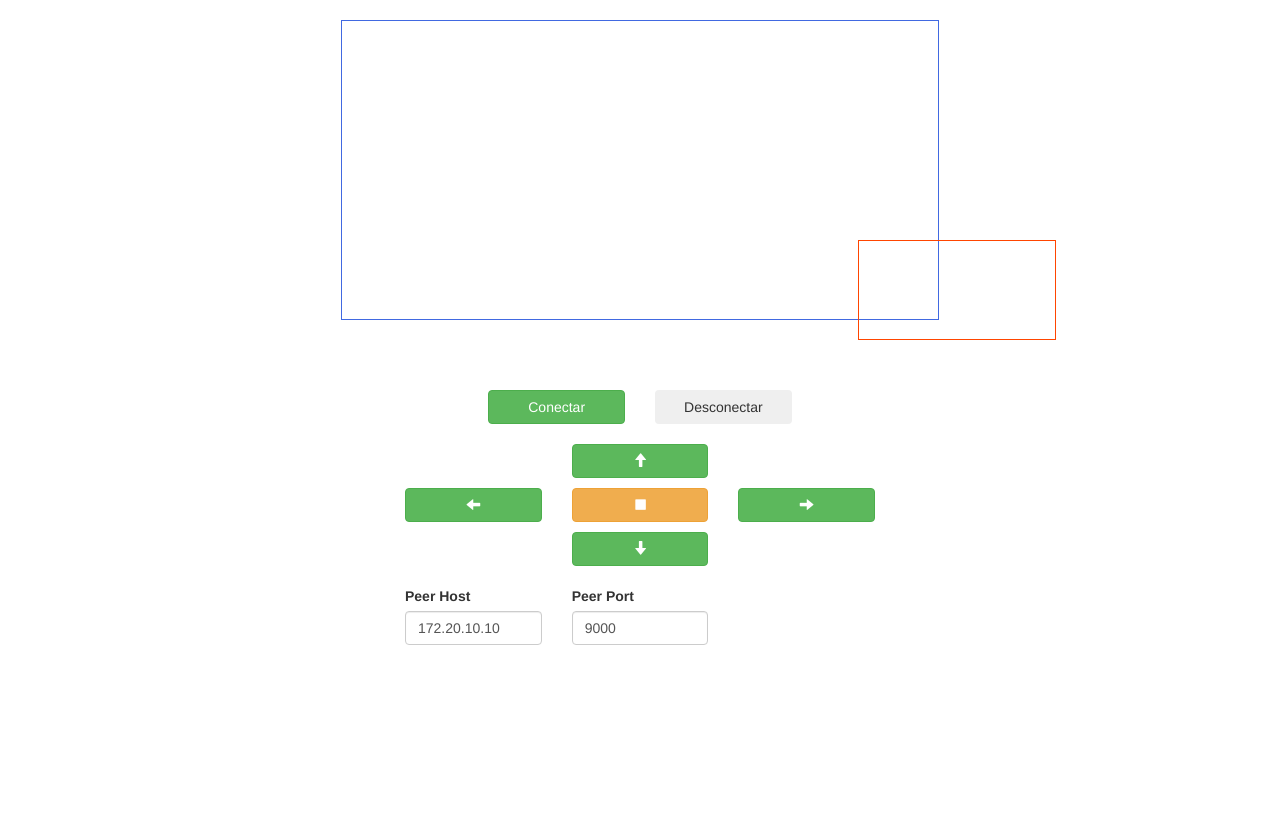
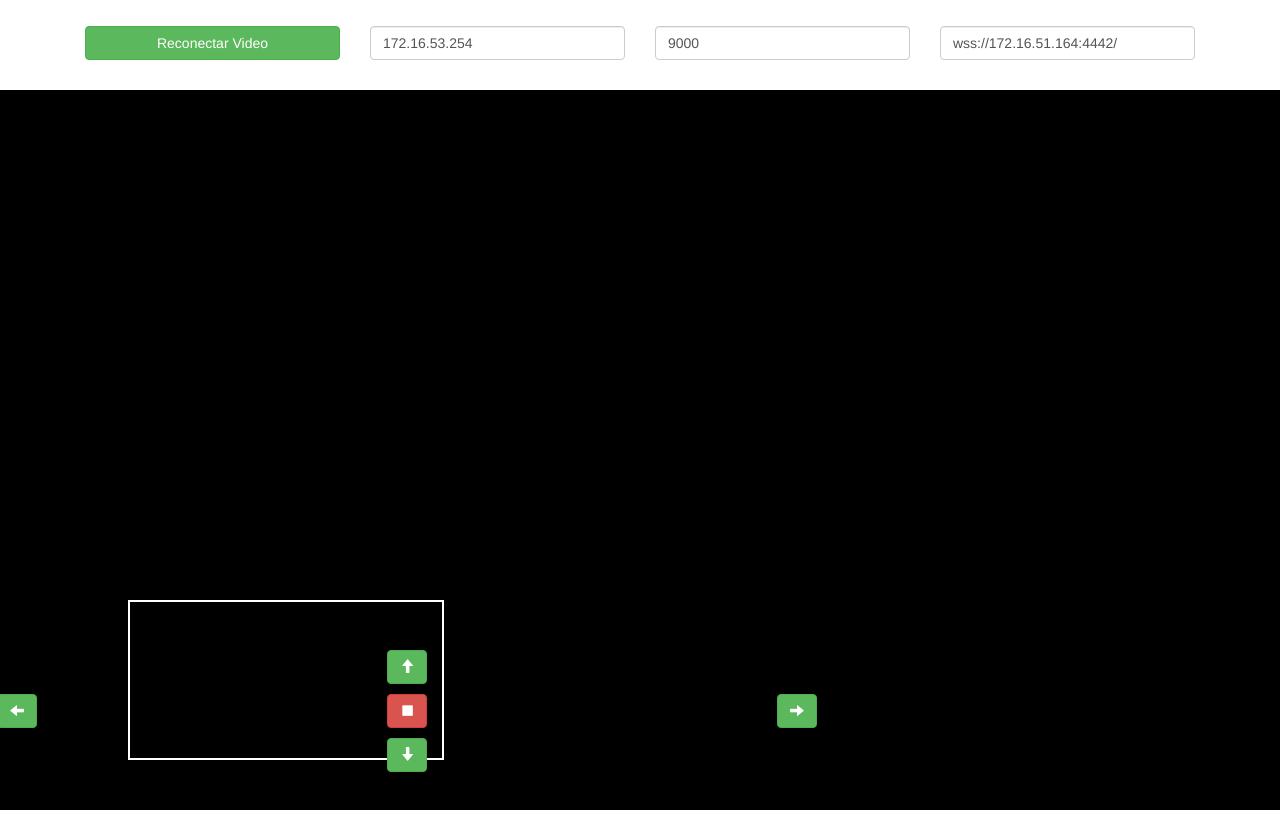
Before and after one commit to VictorHaine/malandbot-app2, a website with bundled scripts: page index.html in a window 1280 px wide. Before the commit the page ends 800 px from the top, so only its background shows below. Built offline with nearby package versions, Linux system fonts and the light colour scheme; no server answers.

Commit message:
atualizações

```diff
--- a/css/malandbot.css
+++ b/css/malandbot.css
@@ -1,18 +1,44 @@
+html,
+body {
+    height: 100%;
+    width: 100%;
+    /*overflow-y: hidden;*/
+    min-height: 334px;
+    min-width: 400px;
+}
 
-#malandbot {
-    max-width: 500px;
+.malandbot-navbar {
+    margin: 2% 0 0 0;
+    height: 8%;
+}
+
+.malandbot-controlls {
+    position: absolute;
+    display: block;
+    top: calc(100% - 150px);
+    right: 10%;
+    height: 20%;
+    width: 20%;
+    min-height: 150px;
+    min-width: 150px;
 }
 
 #remoteVideo {
-    border: 1px solid royalblue;
+    background-color: #000;
+    display: block;
+    height: 90%;
+    width: 100%;
+    /*border: 1px solid royalblue;
     display: block;
     height: 300px;
-    margin: 20px auto;
+    margin: 20px auto;*/
 }
 
 #localVideo {
-    border: 1px solid orangered;
+    border: 2px solid white;
     display: block;
-    height: 100px;
-    margin: -100px 33% 50px 67%;
+    height: 20%;
+    position: absolute;
+    top: 75%;
+    left: 10%;
 }
--- a/index.html
+++ b/index.html
@@ -8,10 +8,70 @@
 </head>
 
 <body>
+	<div class="container malandbot-navbar">
+		<div class="col-xs-3">
+			<button id="videoCallButton" class="btn btn-block btn-success">Reconectar Video</button>
+		</div>
+		<div class="col-xs-3">
+			<div class="form-group">
+				<!--<label for="peerHost">Peer Host</label>-->
+				<input type="text" class="form-control" name="peerHost" id="peerHost" value="172.16.53.254" />
+			</div>
+		</div>
+		<div class="col-xs-3">
+			<div class="form-group">
+				<!--<label for="peerHost">Peer Port</label>-->
+				<input type="text" class="form-control" name="peerHost" id="peerPort" value="9000" />
+			</div>
+		</div>
+		<div class="col-xs-3">
+			<div class="form-group">
+				<!--<label for="brokerHost">Broker</label>-->
+				<input type="text" class="form-control" name="brokerHost" id="brokerHost" value="wss://172.16.51.164:4442/" />
+			</div>
+		</div>
+	</div>
+
 	<video id="remoteVideo" autoplay></video>
 	<video id="localVideo" autoplay muted></video>
 
-    <div class="container" id="malandbot">
+	<div class="container malandbot-controlls">
+		<div class="row">
+			<div class="col-xs-4 col-xs-offset-4">
+				<button id="btn-forward" class="btn btn-success">
+                <span class="glyphicon glyphicon-arrow-up"></span>
+            </button>
+			</div>
+		</div>
+
+		<div class="row" style="margin-top: 10px; margin-bottom: 10px;">
+			<div class="col-xs-4">
+				<button id="btn-left" class="btn btn-success">
+                <span class="glyphicon glyphicon-arrow-left"></span>
+            </button>
+			</div>
+			<div class="col-xs-4">
+				<button id="btn-on-off" class="btn btn-danger">
+                <span class="glyphicon glyphicon-stop"></span>
+            </button>
+			</div>
+			<div class="col-xs-4">
+				<button id="btn-right" class="btn btn-success">
+                <span class="glyphicon glyphicon-arrow-right"></span>
+            </button>
+			</div>
+		</div>
+
+		<div class="row">
+			<div class="col-xs-4 col-xs-offset-4">
+				<button id="btn-backward" class="btn btn-success">
+                <span class="glyphicon glyphicon-arrow-down"></span>
+            </button>
+			</div>
+		</div>
+	</div>
+
+	<!--<div class="container" id="malandbot">
 		<div class="row">
 			<div class="col-xs-4 col-xs-push-2">
 				<button id="videoCallButton" class="btn btn-block btn-success">Conectar</button>
@@ -21,55 +81,12 @@
 			</div>
 		</div>
 		<br />
-        <div class="row">
-            <div class="col-xs-4 col-xs-offset-4">
-                <button id="btn-forward" class="btn btn-block btn-success">
-                <span class="glyphicon glyphicon-arrow-up"></span>
-            </button>
-            </div>
-        </div>
 
-        <div class="row" style="margin-top: 10px; margin-bottom: 10px;">
-            <div class="col-xs-4">
-                <button id="btn-left" class="btn btn-block btn-success">
-                <span class="glyphicon glyphicon-arrow-left"></span>
-            </button>
-            </div>
-            <div class="col-xs-4">
-                <button id="btn-on-off" class="btn btn-block btn-warning">
-                <span class="glyphicon glyphicon-stop"></span>
-            </button>
-            </div>
-            <div class="col-xs-4">
-                <button id="btn-right" class="btn btn-block btn-success">
-                <span class="glyphicon glyphicon-arrow-right"></span>
-            </button>
-            </div>
-        </div>
-
-        <div class="row">
-            <div class="col-xs-4 col-xs-offset-4">
-                <button id="btn-backward" class="btn btn-block btn-success">
-                <span class="glyphicon glyphicon-arrow-down"></span>
-            </button>
-            </div>
-        </div>
 
 		<div class="row" style="margin-top: 20px; margin-bottom: 50px;">
-            <div class="col-xs-4">
-                <div class="form-group">
-                    <label for="peerHost">Peer Host</label>
-                    <input type="text" class="form-control" name="peerHost" id="peerHost" value="172.20.10.10" />
+
 		</div>
-            </div>
-            <div class="col-xs-4">
-                <div class="form-group">
-                    <label for="peerHost">Peer Port</label>
-                    <input type="text" class="form-control" name="peerHost" id="peerPort" value="9000" />
-                </div>
-            </div>
-        </div>
-    </div>
+	</div>-->
 
 	<script src="js/jquery.min.js"></script>
 	<script src="js/bootstrap.min.js"></script>
--- a/js/controlls.js
+++ b/js/controlls.js
@@ -1,30 +1,43 @@
 $(document).ready(function () {
 
-    // MQTT Vars
-    var url = "wss://iot.eclipse.org:443/ws/";
-    //var url = "192.168.137.1";
-    //var port = 8080;
-    var clientID = "malandbot";
-    var publishDestination = "MQTTMalandbotEnvia";
-    var subscribeDestination = "MQTTMalandbotRecebe";
+    var config = {
+        client: null,
+        clientID: 'malandbot',
+        publishDestination: 'MQTTMalandbotEnvia',
+        subscribeDestination: 'MQTTMalandbotRecebe',
+        brokerHost: $('#brokerHost')
+    };
 
-    // MQTT
-    //client = new Paho.MQTT.Client(url, port, clientID);
-    client = new Paho.MQTT.Client(url, clientID);
-    client.onMessageArrived = function (message) {
-        console.log("Message Arrived: " + message.payloadString);
-    };
-    client.connect({
-        onSuccess: function () {
-            console.log("Conectado ao MQTT");
-//            client.subscribe(subscribeDestination);
-        }
+    config.brokerHost.change(function () {
+        connectBroker();
     });
+    connectBroker();
+
+
+    function connectBroker() {
+        config.client = new Paho.MQTT.Client(config.brokerHost.val(), config.clientID);
+        config.client.connect({
+            onSuccess: function () {
+                console.log('Conectado ao MQTT');
+            },
+            onFailure: function (e) {
+                console.log('Erro ao conectar ao broker - ', e);
+            }
+        });
+    }
 
     function publishMQTTCommand(command) {
-        var m = new Paho.MQTT.Message(command);
-        m.destinationName = publishDestination;
-        client.send(m);
+        try {
+            if (config.client) {
+                var m = new Paho.MQTT.Message(command);
+                m.destinationName = config.publishDestination;
+                config.client.send(m);
+            } else {
+                console.log('MQTT não conectado');
+            }
+        } catch (error) {
+            console.log('Erro ao publicar o command - ', error);
+        }
     }
 
     $("#btn-forward")
--- a/js/webrtc.js
+++ b/js/webrtc.js
@@ -1,179 +1,58 @@
 $(document).ready(function () {
 
-    // Call Elements
-    var videoCallButton = $("#videoCallButton");
-    var endCallButton = $("#endCallButton");
-    var localVideo = $("#localVideo");
-    var remoteVideo = $("#remoteVideo");
+    var store = {
+        videoCallButton: $("#videoCallButton"),
+        endCallButton: $("#endCallButton"),
+        localVideo: $("#localVideo"),
+        remoteVideo: $("#remoteVideo"),
+        peerHost: $("#peerHost"),
+        peerPort: $("#peerPort"),
+        peerPath: '/malandbot',
+        peerClient: null
+    };
 
-    var peerHost = $("#peerHost").val();
-    var peerPort = $("#peerPort").val();
-    var peer = new Peer('controlador', {
-        host: peerHost,
-        port: peerPort,
-        path: '/malandbot'
+    store.videoCallButton.click(function () {
+        connectVideo();
+    });
+    store.peerHost.change(function () {
+        resetVideo();
+    });
+    store.peerPort.change(function () {
+        resetVideo();
     });
 
-    videoCallButton.click(function () {
+    resetVideo();
+
+    function resetVideo() {
+        store.peerClient = null;
+        store.localVideo.attr("src", null);
+        store.remoteVideo.attr("src", null);
+
+        connectVideo();
+    }
+
+    function connectVideo() {
+        if (!store.peerClient) {
+            store.peerClient = new Peer('controlador', {
+                host: store.peerHost.val(),
+                port: store.peerPort.val(),
+                path: store.peerPath
+            });
+        }
+
         navigator.getUserMedia = navigator.getUserMedia || navigator.webkitGetUserMedia || navigator.mozGetUserMedia;
         navigator.getUserMedia({
             video: true,
             audio: true
         }, function (stream) {
-            var call = peer.call('robo', stream);
-            localVideo.attr("src", URL.createObjectURL(stream));
+            var call = store.peerClient.call('robo', stream);
+            store.localVideo.attr("src", URL.createObjectURL(stream));
             call.on('stream', function (remoteStream) {
-                remoteVideo.attr("src", URL.createObjectURL(remoteStream));
+                store.remoteVideo.attr("src", URL.createObjectURL(remoteStream));
             });
         }, function (err) {
             console.log('Failed to get local stream', err);
         });
-    });
+    }
 
-
-})
-
-// $(document).ready(function () {
-
-//     // MQTT Vars
-//     var url = "wss://iot.eclipse.org:443/ws/";
-//     //var port = 1883;
-//     var clientID = "malandbot";
-//     var publishDestination = "MQTTMalandbotEnvia";
-//     var subscribeDestination = "MQTTMalandbotRecebe";
-
-//     // Call Elements
-//     var videoCallButton = $("#videoCallButton");
-//     var endCallButton = $("#endCallButton");
-//     var localVideo = $("#localVideo");
-//     var remoteVideo = $("#remoteVideo");
-
-//     // MQTT
-//     client = new Paho.MQTT.Client(url, clientID);
-//     client.onMessageArrived = function (message) {
-//         console.log("Message Arrived: " + message.payloadString);
-//     };
-//     client.connect({
-//         onSuccess: function () {
-//             console.log("Conectado ao MQTT");
-//             client.subscribe(subscribeDestination);
-//         }
-//     });
-
-//     // Call WebSocket
-//     var ws = new WebSocket('wss://10.0.0.24:8443');
-//     var peerConn = null;
-//     peerConnCfg = {
-//         'iceServers': [{
-//             'url': 'stun:stun.services.mozilla.com'
-//         }, {
-//             'url': 'stun:stun.l.google.com:19302'
-//         }]
-//     };
-//     ws.onmessage = function (e) {
-//         var payload = JSON.parse(e.data);
-//         if (!peerConn) {
-//             answerCall();
-//             return;
-//         }
-//         if (payload.sdp) {
-//             peerConn.setRemoteDescription(new RTCSessionDescription(payload.sdp));
-//             return;
-//         }
-//         if (payload.candidate) {
-//             peerConn.addIceCandidate(new RTCIceCandidate(payload.candidate));
-//             return;
-//         }
-//         if (payload.closeConnection) {
-//             endCall();
-//         }
-//     }
-
-//     function prepareCall() {
-//         peerConn = new RTCPeerConnection(peerConnCfg);
-//         peerConn.onicecandidate = function (e) {
-//             if (!e || !e.candidate)
-//                 return;
-
-//             ws.send(JSON.stringify({
-//                 candidate: e.candidate
-//             }));
-//         };
-//         peerConn.onaddstream = function (e) {
-//             remoteVideo.attr("src", URL.createObjectURL(e.stream));
-//         }
-//     }
-
-//     function initiateCall() {
-//         prepareCall();
-//         navigator.getUserMedia({
-//             audio: true,
-//             video: true
-//         }, function (stream) {
-//             localVideo.attr("src", URL.createObjectURL(stream));
-//             peerConn.addStream(stream);
-//             createAndSendOffer();
-//         }, function (error) {
-//             console.log(error);
-//         });
-//     }
-
-//     function createAndSendOffer() {
-//         peerConn.createOffer(function (offer) {
-//             var off = new RTCSessionDescription(offer);
-//             peerConn.setLocalDescription(new RTCSessionDescription(off), function () {
-
-//             }, function (error) {
-//                 console.log(error);
-//             });
-//         }, function (error) {
-//             console.log(error);
-//         });
-//     }
-
-//     function createAndSendAnswer() {
-//         peerConn.createAnswer(function (answer) {
-//             var ans = new RTCSessionDescription(answer);
-//             peerConn.setLocalDescription(ans, function () {
-//                 ws.send(JSON.stringify({
-//                     sdp: ans
-//                 }));
-//             }, function (error) {
-//                 console.log(error);
-//             });
-
-//         }, function (error) {
-//             console.log(error);
-//         });
-//     }
-
-//     function answerCall() {
-//         prepareCall();
-//         navigator.getUserMedia({
-//             audio: true,
-//             video: true
-//         }, function (stream) {
-//             localVideo.attr("src", URL.createObjectURL(stream));
-//             peerConn.addStream(stream);
-//         }, function (error) {
-//             console.log(error);
-//         });
-//     }
-
-//     function endCall() {
-//         peerConn.close();
-//         localVideo.attr("src", null);
-//         remoteVideo.attr("src", null);
-//     }
-
-//     videoCallButton.click(function () {
-//         initiateCall();
-//     });
-
-//     endCallButton.click(function () {
-//         ws.send(JSON.stringify({
-//             closeConnection: true
-//         }));
-//     });
-
-// });
+});
```
Also changed, not shown: client.html (+1 -1 lines). Lines whose indentation alone changed are shown as unchanged.
